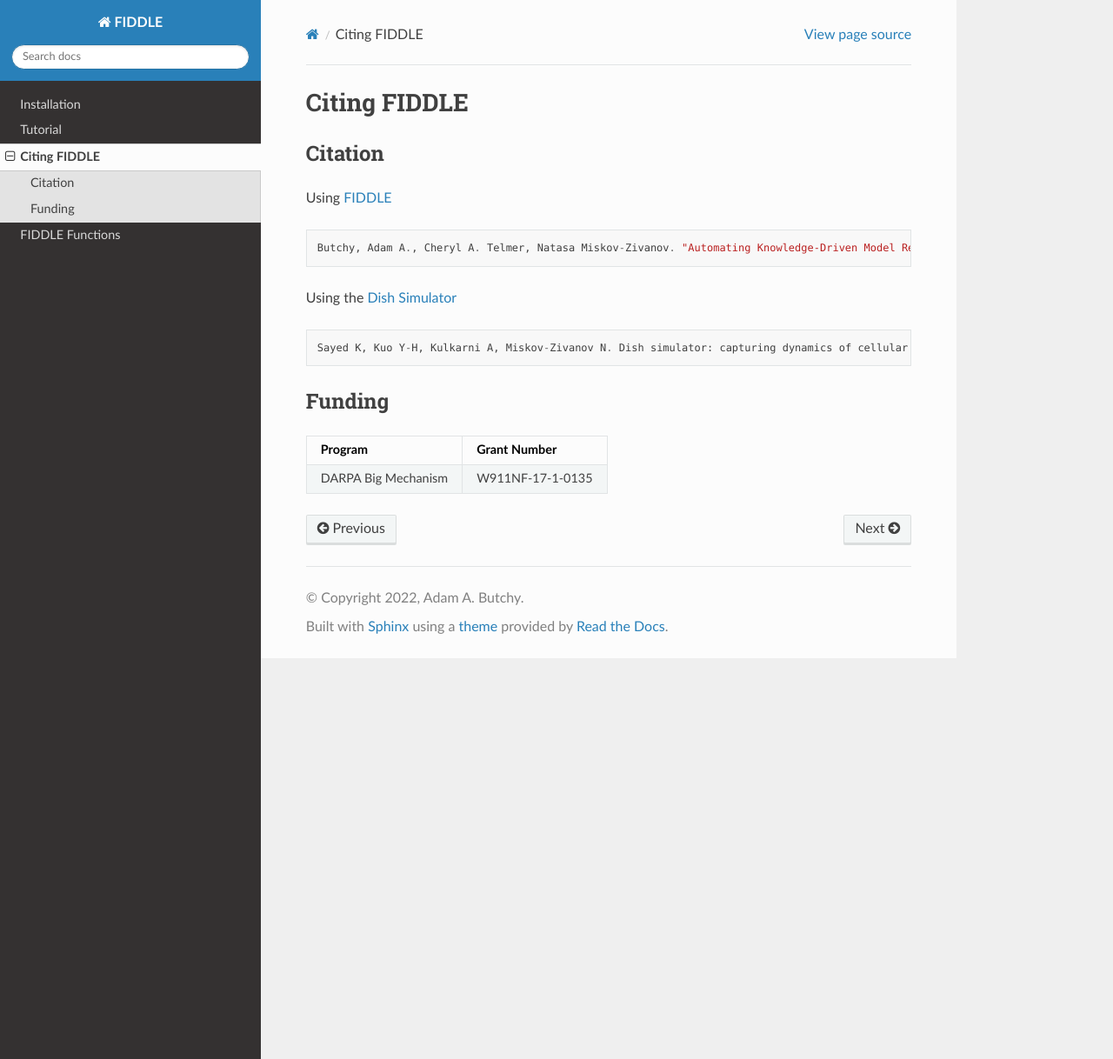
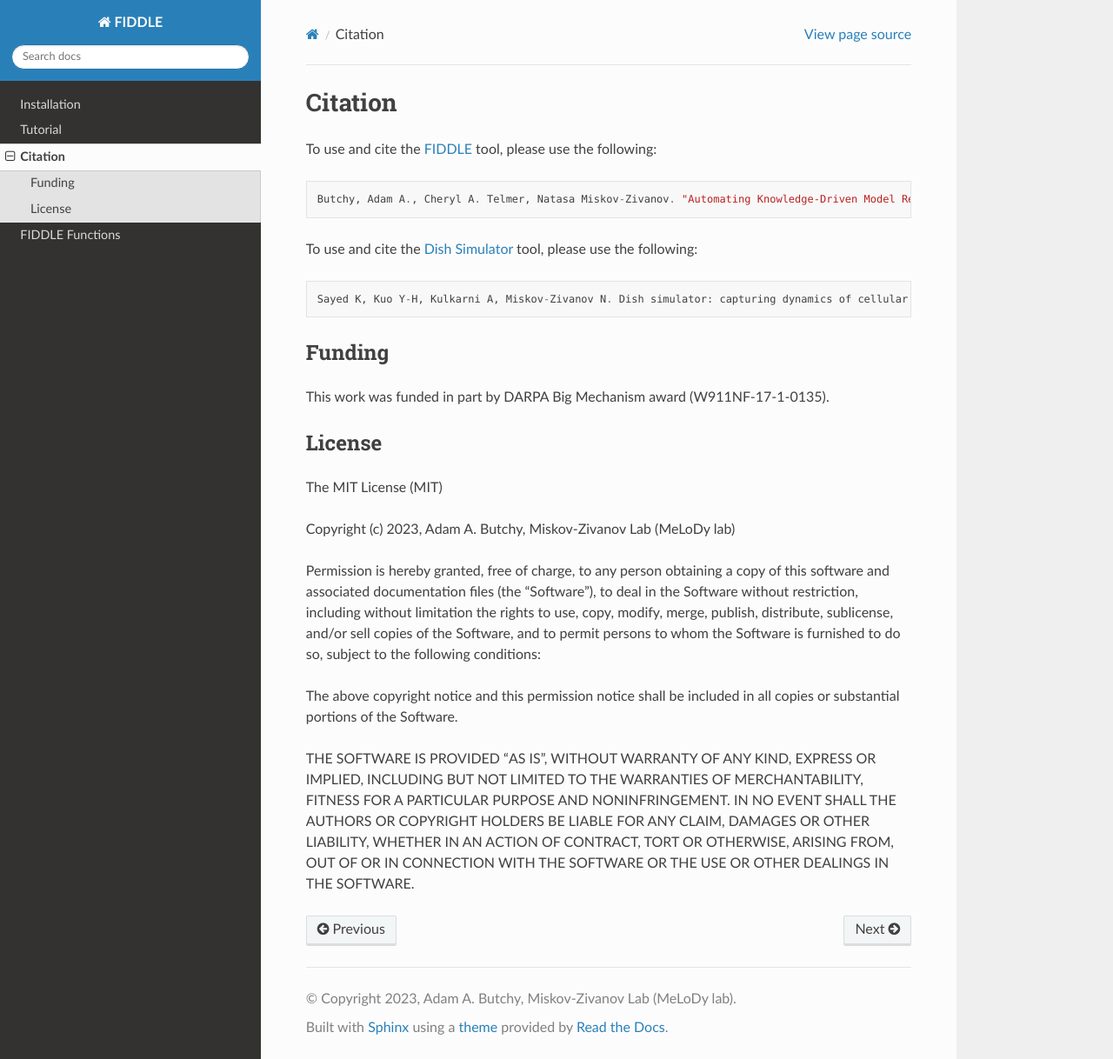
Before and after one commit to pitt-miskov-zivanov-lab/FIDDLE, a Sphinx documentation site: the page built from docs/source/p_citing.rst, in a window 1280 px wide and 1218 px high. Shown: the whole window at 87% size. Built offline with Sphinx 7.4.7 and the Read the Docs theme 2.0.0, drawn with Linux system fonts in a browser that asks for light colours.

Commit message:
Making changes to improve ReadTheDocs

```diff
--- a/docs/source/conf.py
+++ b/docs/source/conf.py
@@ -14,7 +14,7 @@
 # https://www.sphinx-doc.org/en/master/usage/configuration.html#project-information
 
 project = 'FIDDLE'
-copyright = '2022, Adam A. Butchy'
+copyright = '2023, Adam A. Butchy, Miskov-Zivanov Lab (MeLoDy lab)'
 author = 'Adam A. Butchy'
 release = '0.0.1'
 
--- a/docs/source/p_citing.rst
+++ b/docs/source/p_citing.rst
@@ -1,21 +1,30 @@
-Citing FIDDLE
-=============
+Citation
+========
 
-Citation
---------
-Using `FIDDLE <https://arxiv.org/abs/2301.11397>`_
+To use and cite the `FIDDLE <https://arxiv.org/abs/2301.11397>`_ tool, please use the following:
 ::
    Butchy, Adam A., Cheryl A. Telmer, Natasa Miskov-Zivanov. "Automating Knowledge-Driven Model Recommendation: Methodology, Evaluation, and Key Challenges." arXiv preprint arXiv:2301.11397 (2023).
 
-Using the `Dish Simulator <https://arxiv.org/abs/1705.02660>`_
+To use and cite the `Dish Simulator <https://arxiv.org/abs/1705.02660>`_ tool, please use the following:
 ::
    Sayed K, Kuo Y-H, Kulkarni A, Miskov-Zivanov N. Dish simulator: capturing dynamics of cellular signaling with heterogeneous knowledge. Proceedings of the 2017 Winter Simulation Conference; Las Vegas, Nevada. 3242250: IEEE Press; 2017. p. 1-12.
 
 
 Funding
 -------
-===================  ================
-Program              Grant Number
-===================  ================
-DARPA Big Mechanism  W911NF-17-1-0135
-===================  ================
+
+This work was funded in part by DARPA Big Mechanism award (W911NF-17-1-0135).
+
+
+License
+-------
+
+The MIT License (MIT)
+
+Copyright (c) 2023, Adam A. Butchy, Miskov-Zivanov Lab (MeLoDy lab)
+
+Permission is hereby granted, free of charge, to any person obtaining a copy of this software and associated documentation files (the “Software”), to deal in the Software without restriction, including without limitation the rights to use, copy, modify, merge, publish, distribute, sublicense, and/or sell copies of the Software, and to permit persons to whom the Software is furnished to do so, subject to the following conditions:
+
+The above copyright notice and this permission notice shall be included in all copies or substantial portions of the Software.
+
+THE SOFTWARE IS PROVIDED “AS IS”, WITHOUT WARRANTY OF ANY KIND, EXPRESS OR IMPLIED, INCLUDING BUT NOT LIMITED TO THE WARRANTIES OF MERCHANTABILITY, FITNESS FOR A PARTICULAR PURPOSE AND NONINFRINGEMENT. IN NO EVENT SHALL THE AUTHORS OR COPYRIGHT HOLDERS BE LIABLE FOR ANY CLAIM, DAMAGES OR OTHER LIABILITY, WHETHER IN AN ACTION OF CONTRACT, TORT OR OTHERWISE, ARISING FROM, OUT OF OR IN CONNECTION WITH THE SOFTWARE OR THE USE OR OTHER DEALINGS IN THE SOFTWARE.
```
Also changed, not shown: requirements.txt (+0 -18 lines), 2 other files.
